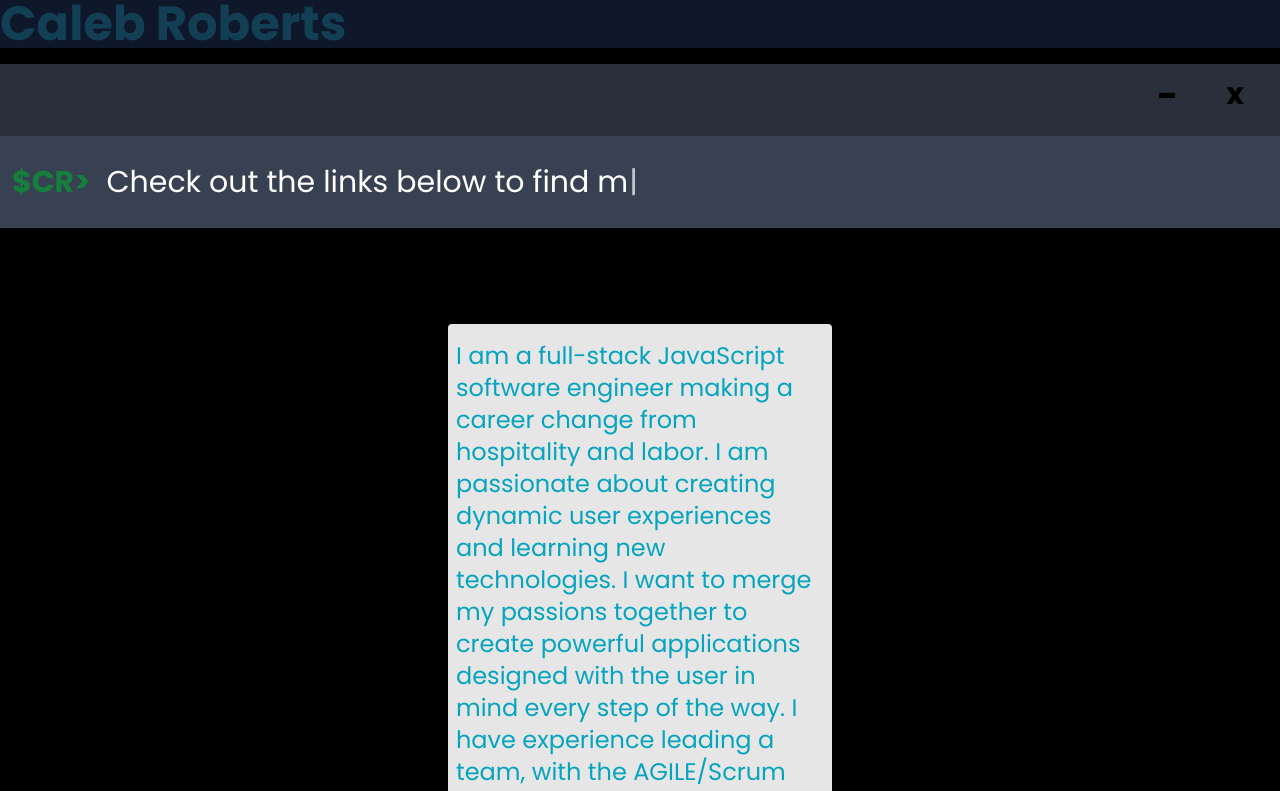
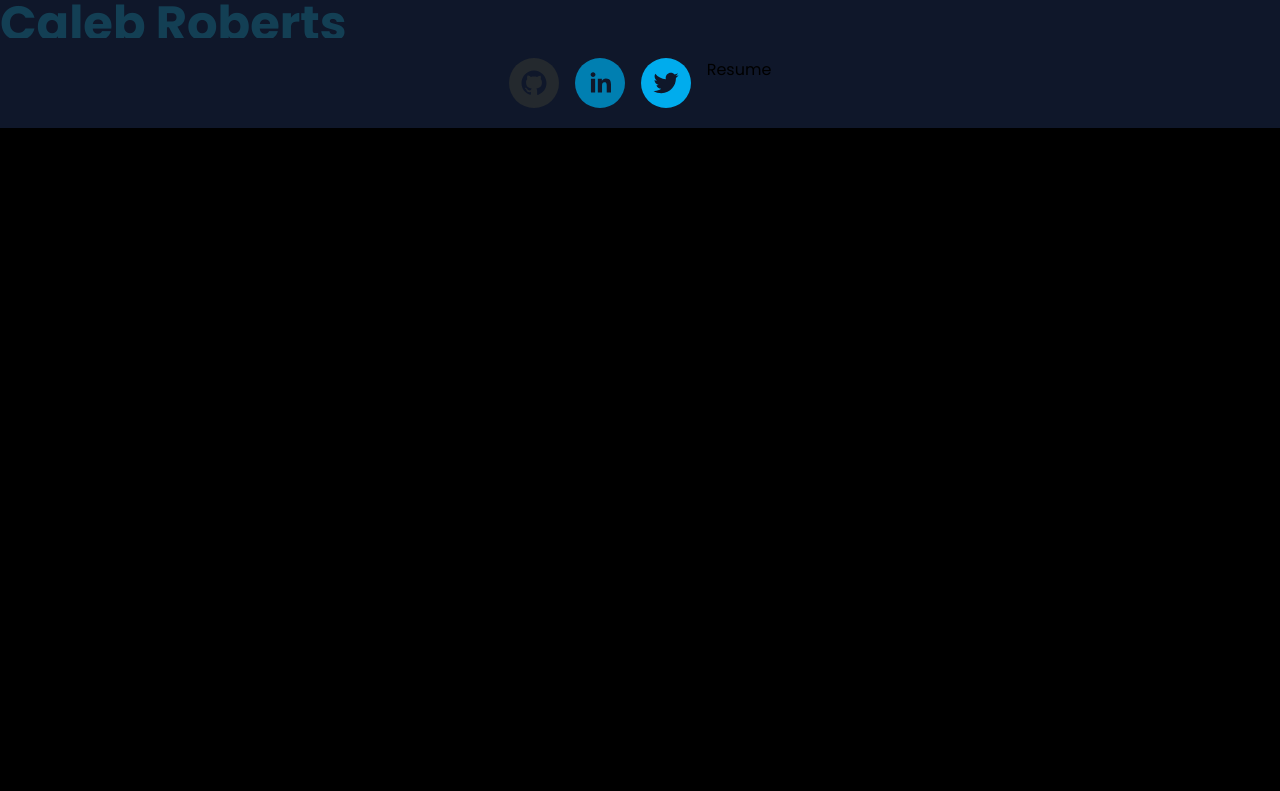
Before and after one commit to calebbbbs/portfolio, a React (Create React App) app in the folder frontend/: page /resume in a window 1280 px wide. Shown: the top 791 px of the page. Built offline with nearby package versions, Linux system fonts and the light colour scheme.

Commit message:
file adjustment for more traditional arch, adding routes for resume page

```diff
--- a/frontend/src/App.js
+++ b/frontend/src/App.js
@@ -1,11 +1,22 @@
+import { BrowserRouter as Router, Routes, Route } from 'react-router-dom'
 import Landing from './pages/Landing'
+import Header from './components/Header'
+import Footer from './components/Footer'
+import Resume from './pages/Resume'
 
 function App() {
   return (
     <>
-      <div className=''>
-          <Landing />
-      </div>
+      <Router>
+        <div className='mx-auto'>
+          <Header />
+          <Routes>
+            <Route path='/' element={<Landing />} />
+            <Route path='resume' element={<Resume />} />
+          </Routes>
+          <Footer />
+        </div>
+      </Router>
     </>
   )
 }
--- a/frontend/src/components/Bio.jsx
+++ b/frontend/src/components/Bio.jsx
@@ -1,8 +1,8 @@
 function Bio() {
   return (
     <>
-      <div className='container mx-auto max-w-sm rounded overflow-hidden shadow-lg mb-24 bg-white opacity-90'>
-        <div class='px-2 py-4'>
+      <div className='container mx-auto max-w-lg rounded overflow-hidden shadow-lg mb-24 bg-white opacity-90'>
+        <div className='px-2 py-4'>
           <p className='text-left text-2xl text-cyan-500'>
             I am a full-stack JavaScript software engineer making a career
             change from hospitality and labor. I am passionate about creating
--- a/frontend/src/components/Footer.jsx
+++ b/frontend/src/components/Footer.jsx
@@ -1,8 +1,9 @@
-import { SocialIcon } from "react-social-icons"
+import { SocialIcon } from 'react-social-icons'
 function Footer() {
   return (
-    <footer className='relative'>
-        <div className='absolute inset-x-0 bottom-0 button-group flex justify-center gap-4 pt-5'>
+    <>
+      <footer className='relative '>
+        <div className='absolute inset-x-0 -bottom-10 button-group flex justify-center gap-4 py-5 bg-slate-900'>
           <SocialIcon url='https://github.com/calebbbbs' />
           <SocialIcon url='https://www.linkedin.com/in/calebbbbs/' />
           <SocialIcon url='https://www.twitter.com/calebbbbs_io' />
@@ -12,6 +13,7 @@ function Footer() {
           {/* <a href="" className="btn btn-rounded bg-yellow-500"></a> */}
         </div>
       </footer>
+    </>
   )
 }
 
--- a/frontend/src/components/Header.jsx
+++ b/frontend/src/components/Header.jsx
@@ -1,11 +1,13 @@
+// import { useNavigate } from "react-router-dom"
+
 function Header() {
   return (
     <>
       <section className='heading justify-center bg-slate-900'>
         <header className='container mx-auto'>
-          <p className='text-5xl font-bold text-cyan-900/75 overline mb-4 font-poppins'>
+          <button className='text-5xl font-bold text-cyan-900/75 overline mb-4 font-poppins'>
             Caleb Roberts
-          </p>
+          </button>
         </header>
       </section>
     </>
--- a/frontend/src/components/Terminal.jsx
+++ b/frontend/src/components/Terminal.jsx
@@ -3,7 +3,7 @@ import Greeting from "../Typewriter/Greeting"
 function Terminal() {
   return (
     <>
-      <div className='container mx-auto grid justify-end h-25 w-13 p-3 border-3 bg-gray-700 bg-opacity-75'>
+      <div className='container mx-auto grid justify-end h-25 w-13 mt-10 border-3 bg-gray-700 bg-opacity-75'>
         <div className='top-right mb-2 grid justify-end grid-cols-3'>
           <div className=''>
             <span className='ml-6 h-6 w-6 text-4xl'>
@@ -24,7 +24,7 @@ function Terminal() {
           </div>
         </div>
       </div>
-      <div className='container mx-auto h-25 w-15 p-3 bg-gray-700 shadow-2xl drop-shadow-2x mb-24'>
+      <div className='container mx-auto h-25 w-15 p-3 bg-gray-700 shadow-2xl drop-shadow-2x mb-12'>
         <div className='container mx-auto flex justify-left h-25 w-15 text-3xl'>
           <p className='pt-4 text-green-700'>
             <strong>$CR{'>'}</strong>
--- a/frontend/src/pages/Landing.jsx
+++ b/frontend/src/pages/Landing.jsx
@@ -1,17 +1,11 @@
 import Bio from '../components/Bio'
-import Header from '../components/Header'
 import Terminal from '../components/Terminal'
-import Footer from '../components/Footer'
 
 function Landing() {
   return (
     <>
-      <body className='font-poppins'>
-        <Header />
-        <Terminal />
-        <Bio />
-        <Footer />
-      </body>
+      <Terminal />
+      <Bio />
     </>
   )
 }
--- /dev/null
+++ b/frontend/src/pages/Resume.jsx
@@ -0,0 +1,7 @@
+function Resume() {
+  return (
+    <div>Resume</div>
+  )
+}
+
+export default Resume
```
